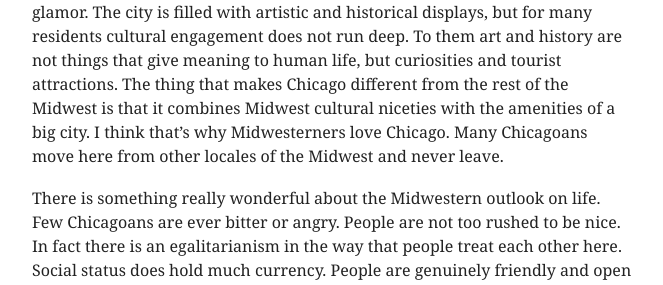
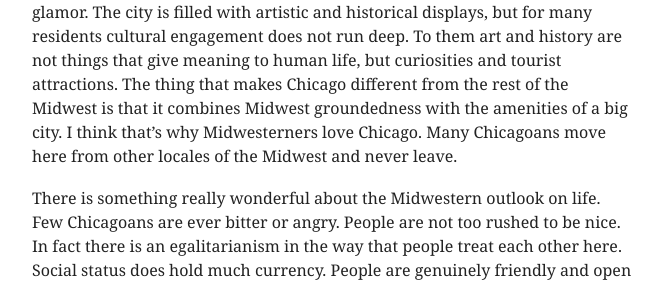
Before and after one commit to mbwong/mbwong.github.com, a Jekyll site: the page built from _posts/2015-03-22-chicago.md, in a window 1280 px wide. Shown: the part 694-979 px from the top of the page, without its empty margins (308-971 px from the left). Built offline with Jekyll 4.4.1, drawn with Linux system fonts in a browser that asks for light colours; some of the changed text lies outside the part shown.

Commit message:
Update 2015-03-22-chicago.md

```diff
--- a/_posts/2015-03-22-chicago.md
+++ b/_posts/2015-03-22-chicago.md
@@ -10,7 +10,7 @@
 
 Chicago is known as the America's "second city"--the younger and edgier sibling to New York City. But the phrase seems truer in history than today. The buildings hint at an age of ambition when people flocked to Chicago in pursuit of opportunity and successively taller skyscrapers punched into the sky. But Chicago no longer hums with ambition the way that Los Angeles, San Francisco, Washington DC, or even Boston does. There is a vibrant economy, but today's Chicago is no city of dreamers. Rather it is a city of hardened practicality. And so there is something incongruent, even empty, about the grand architecture that Chicago loves to extoll to its visitors.
 
-At heart Chicago really is a Midwestern city. Many locals in Chicago share the Midwest mentality of just going about their daily lives and not getting too worked up about the crazier things in life. Many work good corporate jobs. They look forward to go home and spend quality time with friends and family. They are a hard-working bunch, but they don't want drama nor yearn for glamor. The city is filled with artistic and historical displays, but for many residents cultural engagement does not run deep. To them art and history are not things that give meaning to human life, but curiosities and tourist attractions. The thing that makes Chicago different from the rest of the Midwest is that it combines Midwest cultural niceties with the amenities of a big city. I think that's why Midwesterners love Chicago. Many Chicagoans move here from other locales of the Midwest and never leave.
+At heart Chicago really is a Midwestern city. Many locals in Chicago share the Midwest mentality of just going about their daily lives and not getting too worked up about the crazier things in life. Many work good corporate jobs. They look forward to go home and spend quality time with friends and family. They are a hard-working bunch, but they don't want drama nor yearn for glamor. The city is filled with artistic and historical displays, but for many residents cultural engagement does not run deep. To them art and history are not things that give meaning to human life, but curiosities and tourist attractions. The thing that makes Chicago different from the rest of the Midwest is that it combines Midwest groundedness with the amenities of a big city. I think that's why Midwesterners love Chicago. Many Chicagoans move here from other locales of the Midwest and never leave.
 
 There is something really wonderful about the Midwestern outlook on life. Few Chicagoans are ever bitter or angry. People are not too rushed to be nice. In fact there is an egalitarianism in the way that people treat each other here. Social status does hold much currency. People are genuinely friendly and open to chatting in line at a store, no matter who you are. But the daily concerns of Chicagoans can also seem mundane and parochial. Here the weather seems to be a genuine topic of conversation rather than a filler for awkward small talk. There are only small pockets of edginess in a few industries--improv comedy and satire are the main things that comes to mind. The suburban life of a lawn and a dog remains ideal for many. This makes me--an international with outsized dreams--somewhat of an oddball here. I want to talk politics and big trends in the world but my desire seems to confuse many locals. Perhaps I just never managed to find the right crowd.
 
```
